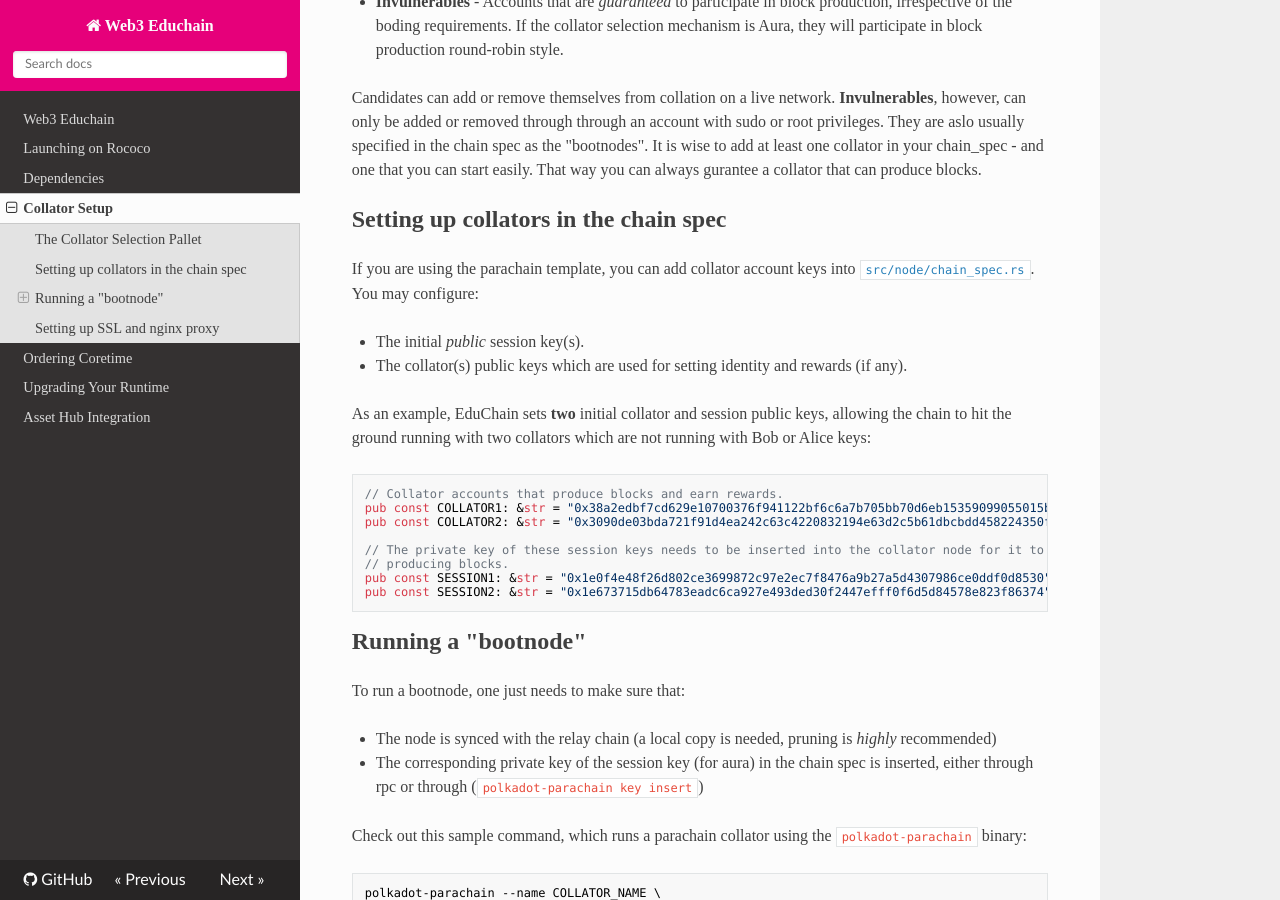
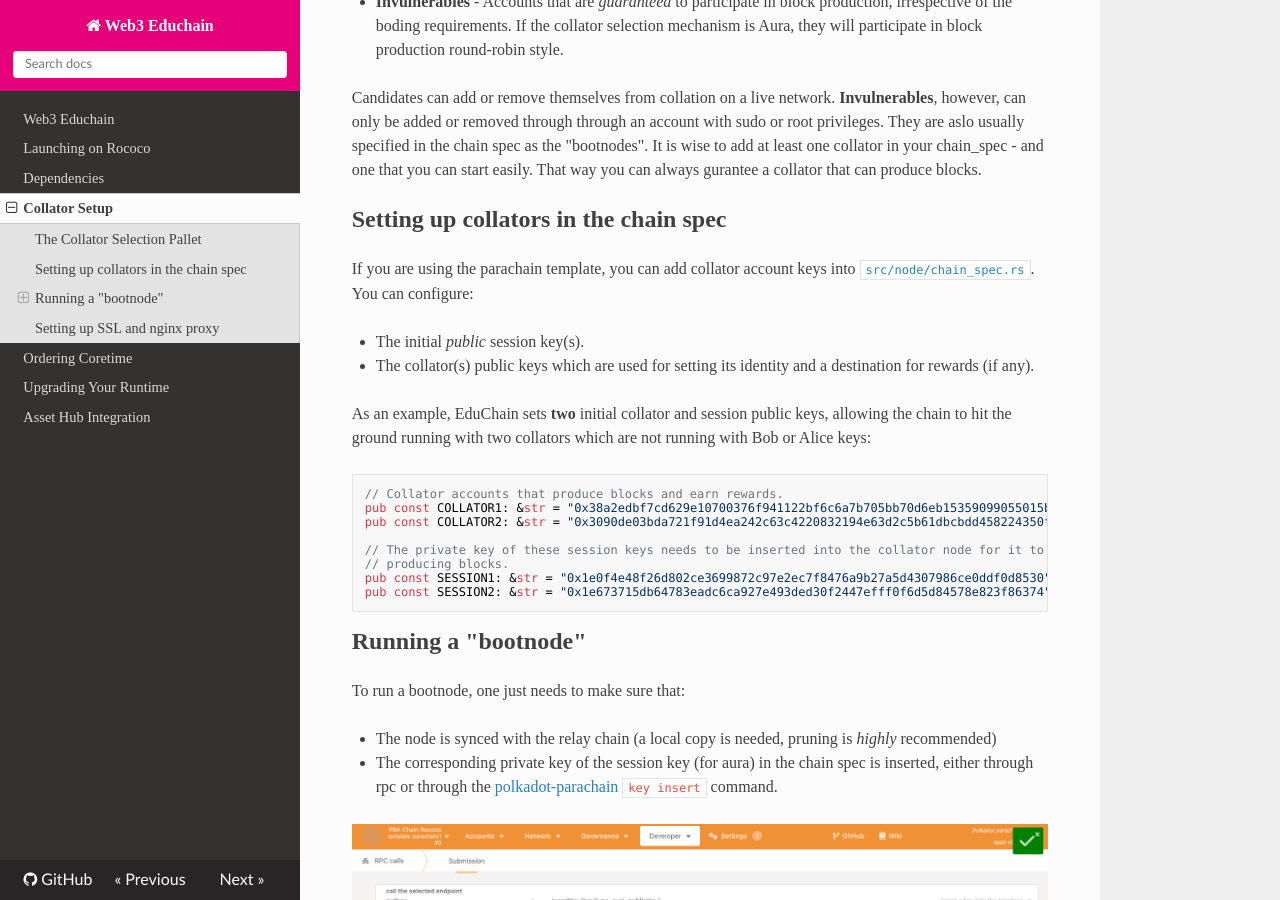
Before and after one commit to w3f/educhain, an MkDocs documentation site: the page built from docs/collator.md, in a window 1280 px wide and 900 px high, scrolled down 840 px. Built offline with MkDocs 1.6.1, drawn with Linux system fonts in a browser that asks for light colours; nearby versions of some CDN libraries.

Commit message:
Add Collator Aura Key Insert Snapshot
Also, ran cargo fmt on the repo

````diff
--- a/docs/collator.md
+++ b/docs/collator.md
@@ -20,10 +20,10 @@
 
 ## Setting up collators in the chain spec
 
-If you are using the parachain template, you can add collator account keys into [`src/node/chain_spec.rs`](https://github.com/w3f/educhain/blob/main/node/src/chain_spec.rs).  You may configure:
+If you are using the parachain template, you can add collator account keys into [`src/node/chain_spec.rs`](https://github.com/w3f/educhain/blob/main/node/src/chain_spec.rs).  You can configure:
 
 - The initial *public* session key(s).
-- The collator(s) public keys which are used for setting identity and rewards (if any).
+- The collator(s) public keys which are used for setting its identity and a destination for rewards (if any).
 
 As an example, EduChain sets **two** initial collator and session public keys, allowing the chain to hit the ground running with two collators which are not running with Bob or Alice keys:
 
@@ -43,9 +43,11 @@
 To run a bootnode, one just needs to make sure that:
 
 - The node is synced with the relay chain (a local copy is needed, pruning is *highly* recommended)
-- The corresponding private key of the session key (for aura) in the chain spec is inserted, either through rpc or through (`polkadot-parachain key insert`)
+- The corresponding private key of the session key (for aura) in the chain spec is inserted, either through rpc or through the [polkadot-parachain](https://github.com/paritytech/polkadot-sdk/tree/master/cumulus/polkadot-parachain) `key insert` command.
 
-Check out this sample command, which runs a parachain collator using the `polkadot-parachain` binary:
+![Set Aura key RPC](./img/collator/set-collator-aura-key.png)
+
+Check out this sample command, which runs a parachain collator using the [polkadot-parachain](https://github.com/paritytech/polkadot-sdk/tree/master/cumulus/polkadot-parachain) binary:
 
 ```sh
 polkadot-parachain --name COLLATOR_NAME \
````
Also changed, not shown: docs/img/collator/set-collator-aura-key.png (added), 2 other files.
